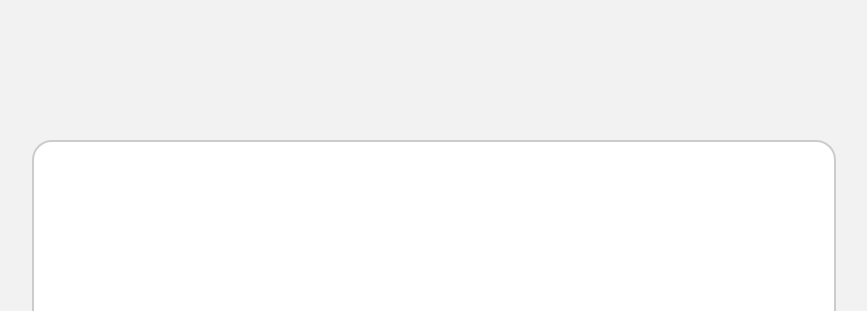
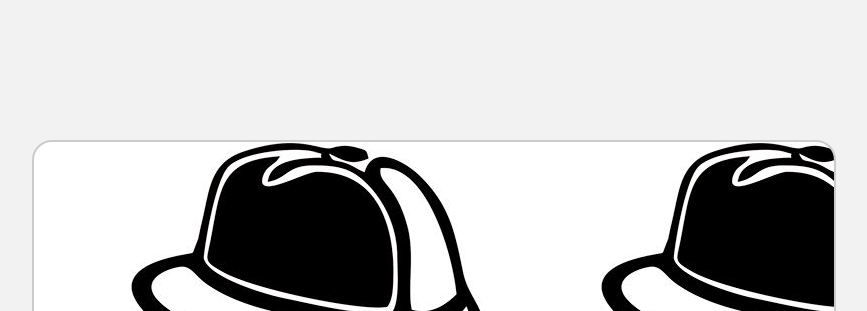
Before and after one commit to rohitrana01/myletter, a plain HTML site: page LETTER.HTML in a window 1280 px wide. Shown: the top 311 px of the page, without its empty margins (208-1075 px from the left). Drawn offline with Linux system fonts and the light colour scheme.

Commit message:
Update LETTER.HTML

```diff
--- a/LETTER.HTML
+++ b/LETTER.HTML
@@ -39,7 +39,7 @@
       position: absolute;
       width: 100%;
       height: 100%;
-      background: var(--envelope-bg);
+      background: url('https://rohitrana01.github.io/myletter/1.jpeg');
       border: 2px solid #ccc;
       border-radius: 20px;
       display: flex;
@@ -67,7 +67,7 @@
       position: absolute;
       width: 100%;
       height: 100%;
-      background: var(--envelope-bg);
+      background: url('https://rohitrana01.github.io/myletter/1.jpeg');
       border: 2px solid #ccc;
       border-radius: 20px;
       backface-visibility: hidden;
```
